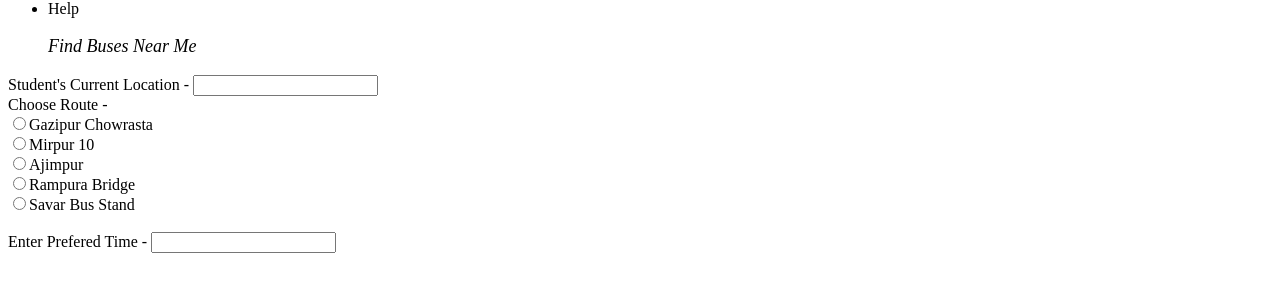
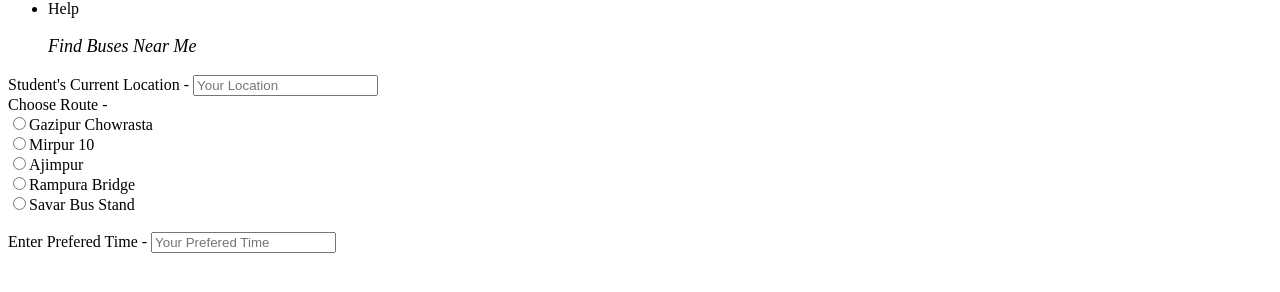
Before and after one commit to marziamerin/Learn, a plain HTML site: page Demo Bus Tracker/index.html in a window 1280 px wide. Shown: the part 222-514 px from the top of the page. Drawn offline with Linux system fonts and the light colour scheme.

Commit message:
Added Placeholders

```diff
--- a/Demo Bus Tracker/index.html
+++ b/Demo Bus Tracker/index.html
@@ -24,7 +24,7 @@
     <blockquote style="font-size: large;" > <em>Find Buses Near Me</em> </blockquote>
     <form>
         <label for="Location">Student's Current Location -</label>
-        <input type="text" id="Location" name="Location">
+        <input type="text" id="Location" name="Location" placeholder="Your Location">
         <br>
         <label for="Route">Choose Route -</label>
         <br>
@@ -37,7 +37,7 @@
         </form>
         <br>
         <label for="Enter Prefered Time">Enter Prefered Time -</label>
-        <input type="text" id="time" name="Time">
+        <input type="text" id="time" name="Time" placeholder="Your Prefered Time">
 
 
     </form>
```
